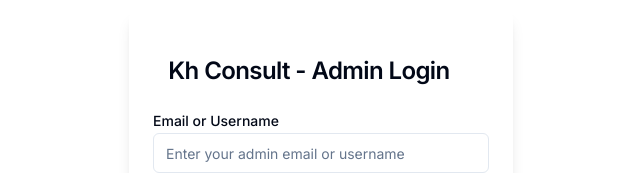
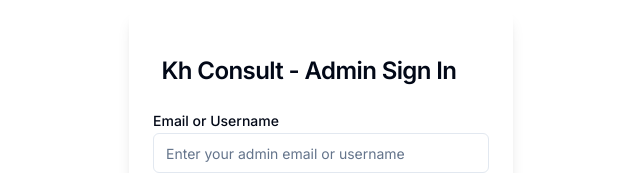
Before and after one commit to yazok8/KhConsult-Web, a Next.js app: page /admin/auth/sign-in in a window 1280 px wide. Shown: the part 151-324 px from the top of the page, without its empty margins (319-959 px from the left). Built offline with nearby package versions, Linux system fonts and the light colour scheme.

Commit message:
update admin sign in and sign up forms

```diff
--- a/src/app/admin/auth/sign-in/page.tsx
+++ b/src/app/admin/auth/sign-in/page.tsx
@@ -79,7 +79,7 @@ export default function AdminSignIn() {
       <div className="bg-white p-6 rounded-lg shadow-lg max-w-sm w-full">
         <Card className="border-none shadow-none">
           <CardHeader className="pl-0">
-            <CardTitle className="flex justify-center">Kh Consult - Admin Login</CardTitle>
+            <CardTitle className="flex justify-center">Kh Consult - Admin Sign In</CardTitle>
           </CardHeader>
         <form onSubmit={handleSubmit(onSubmit)} className="sign-in-form">
           <div className="max-w-sm mb-4">
```
